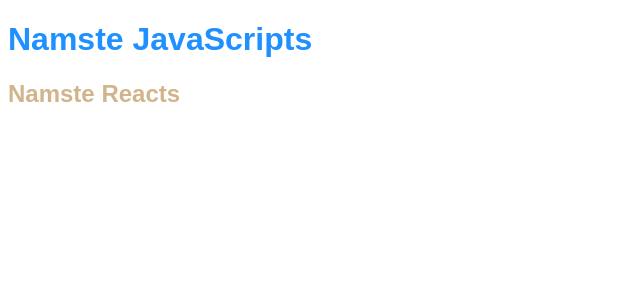
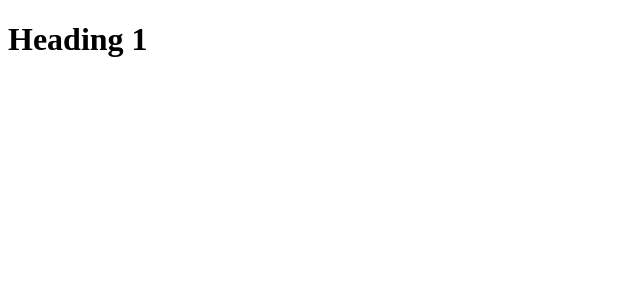
Before and after one commit to Gaurav-Barde/Namste_React, a React (Vite) app: page / in a window 1280 px wide. Shown: the top 300 px of the page, without its empty margins (0-640 px from the left). Built offline with nearby package versions, Linux system fonts and the light colour scheme.

Commit message:
Chapter 3

```diff
--- a/App.js
+++ b/App.js
@@ -6,25 +6,13 @@
 import React from "react";
 import ReactDOM from "react-dom/client";
 
-const heading1 = React.createElement(
-  "h1",
-  { style: { color: "dodgerblue" }, key: "h1" },
-  "Namste JavaScripts"
-);
-
-const heading2 = React.createElement(
-  "h2",
-  { style: { color: "tan" }, key: "h2" },
-  "Namste Reacts"
-);
-
-console.log(heading2, "React");
-
-const wrapper = React.createElement(
-  "div",
-  { style: { fontFamily: "sans-serif" } },
-  [heading1, heading2]
-);
+const Wrapper = () => {
+  return (
+    <div>
+      <h1>Heading 1</h1>
+    </div>
+  );
+};
 
 const root = ReactDOM.createRoot(document.getElementById("root"));
-root.render(wrapper);
+root.render(<Wrapper />);
```
